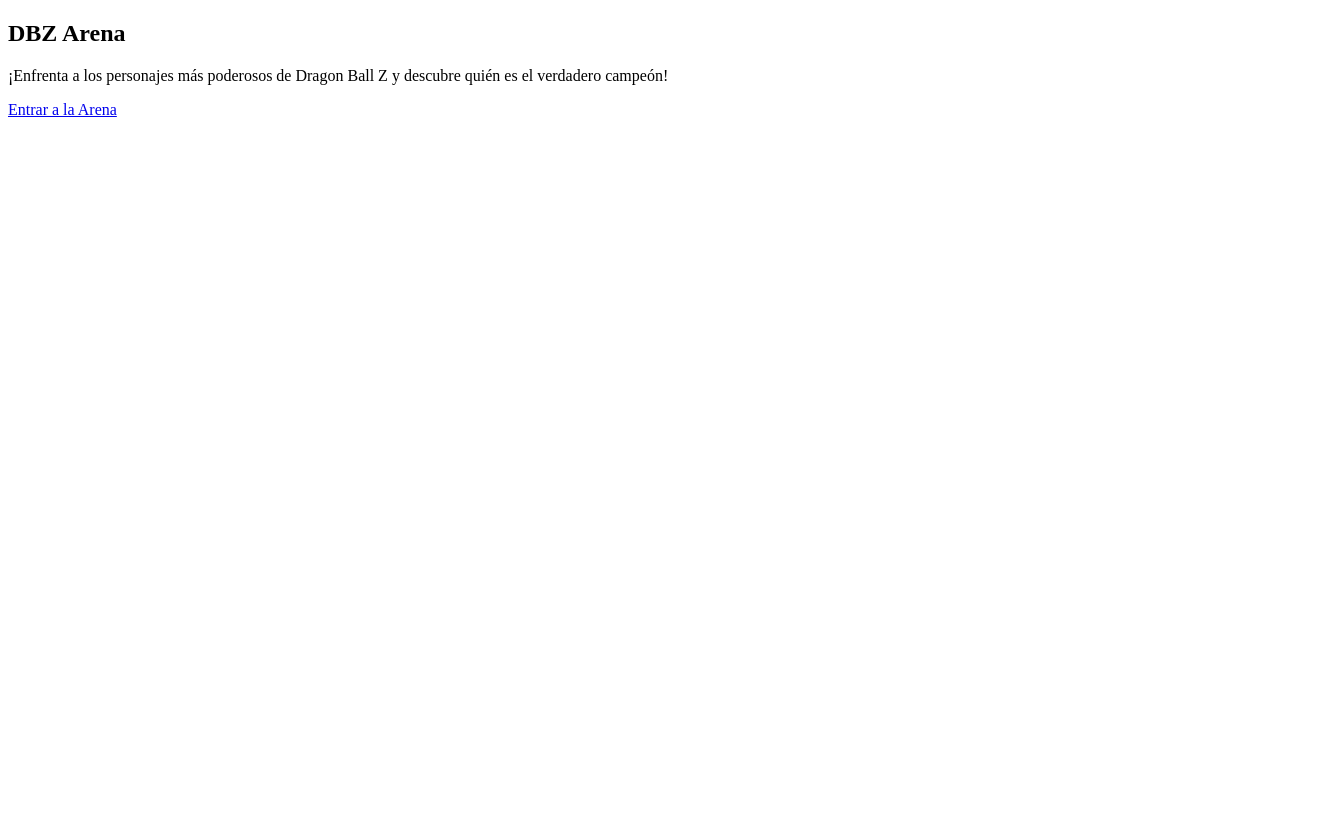
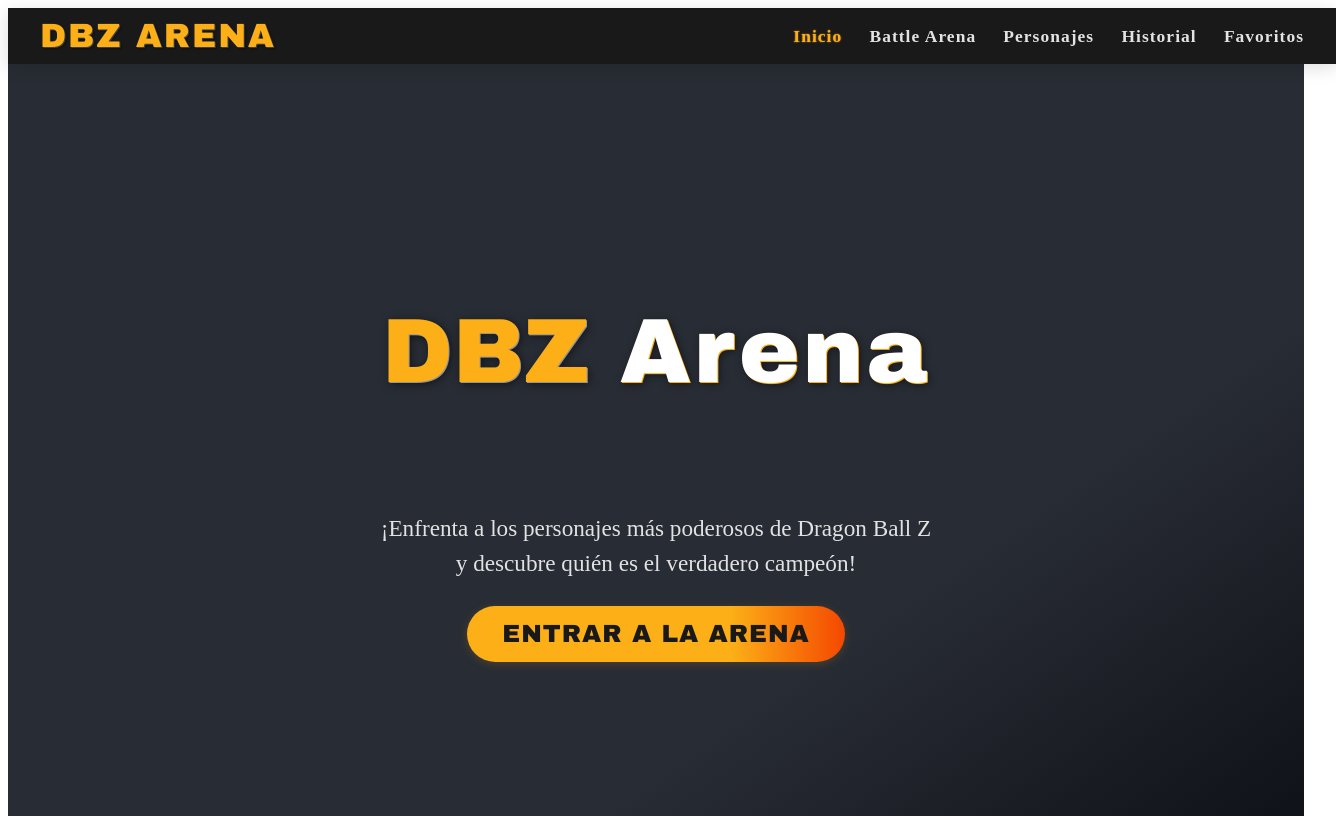
Before and after one commit to davquipe/dbz-battle-arena, a React (Vite) app: page / in a window 1280 px wide. Shown: the whole page, 1336 px wide, since content can reach past the window. Before the commit the page ends 800 px from the top, so only its background shows below. Built offline with nearby package versions, Linux system fonts and the light colour scheme.

Commit message:
feat: add BattleArena component and enhance styling with new SCSS variables, mixins, and themes

```diff
--- a/src/app/App.tsx
+++ b/src/app/App.tsx
@@ -1,8 +1,10 @@
 import { Suspense } from 'react'
 import { Outlet } from 'react-router-dom'
+import DBZNavbar from '../components/DBZNavbar'
 
 const App = () => (
 	<div className="dbz-app">
+		<DBZNavbar />
 		<Suspense fallback={<div className="dbz-loader">Cargando...</div>}>
 			<Outlet />
 		</Suspense>
--- /dev/null
+++ b/src/components/DBZNavbar.scss
@@ -0,0 +1,78 @@
+.dbz-navbar {
+	width: 100%;
+	background: #191919;
+	box-shadow: 0 4px 16px 0 #0002;
+	position: sticky;
+	top: 0;
+	z-index: 100;
+	display: flex;
+	align-items: center;
+	justify-content: space-between;
+	padding: 0 2rem;
+	height: 56px;
+
+	&__logo {
+		font-family: 'Bebas Neue', 'Arial Black', sans-serif;
+		font-size: 2.1rem;
+		letter-spacing: 2px;
+		color: #fcaf17;
+		text-shadow: 1px 1px 0 #fff3, 2px 2px 2px #0006;
+		display: flex;
+		align-items: center;
+		gap: 0.7rem;
+		img {
+			height: 38px;
+		}
+	}
+
+	&__links {
+		display: flex;
+		gap: 1.7rem;
+		list-style: none;
+		margin: 0;
+		padding: 0;
+	}
+
+	&__link {
+		font-size: 1.09rem;
+		color: #e3e3e3;
+		font-weight: 600;
+		letter-spacing: 0.06em;
+		text-decoration: none;
+		transition: color 0.16s;
+
+		&.active,
+		&:hover,
+		&:focus {
+			color: #fcaf17;
+			text-shadow: 0 0 2px #fcaf17aa;
+		}
+	}
+
+	// Responsive
+	@media (max-width: 800px) {
+		padding: 0 1rem;
+		&__logo {
+			font-size: 1.5rem;
+		}
+		&__links {
+			gap: 0.9rem;
+		}
+	}
+	@media (max-width: 540px) {
+		height: 48px;
+		padding: 0 0.6rem;
+		&__logo {
+			font-size: 1.05rem;
+			img {
+				height: 24px;
+			}
+		}
+		&__links {
+			gap: 0.4rem;
+		}
+		&__link {
+			font-size: 0.91rem;
+		}
+	}
+}
--- a/src/features/home/HeroSection.scss
+++ b/src/features/home/HeroSection.scss
@@ -0,0 +1,75 @@
+.dbz-hero {
+	min-height: 85vh;
+	width: 100%;
+	display: flex;
+	flex-direction: column;
+	align-items: center;
+	justify-content: center;
+	padding: 2.5rem 1rem 2rem;
+	background: linear-gradient(145deg, #282c34 70%, #101219 100%);
+
+	&__logo {
+		font-family: 'Bebas Neue', 'Arial Black', sans-serif;
+		font-size: 3.8rem;
+		color: #fcaf17;
+		text-shadow: 1px 1px 0 #fff8, 2px 2px 10px #0008;
+		margin-bottom: 0.7rem;
+		span {
+			color: #fff;
+			text-shadow: 1px 1px 0 #fcaf17, 2px 2px 8px #0007;
+			letter-spacing: 3px;
+		}
+		@media (max-width: 540px) {
+			font-size: 2rem;
+		}
+	}
+
+	&__text {
+		font-size: 1.45rem;
+		color: #e2e2e2;
+		text-align: center;
+		max-width: 560px;
+		margin-bottom: 1.6rem;
+		line-height: 1.5;
+		@media (max-width: 540px) {
+			font-size: 1rem;
+			margin-bottom: 1.1rem;
+		}
+	}
+
+	&__actions {
+		display: flex;
+		gap: 1rem;
+		align-items: center;
+		justify-content: center;
+	}
+
+	&__cta {
+		display: inline-block;
+		padding: 0.9rem 2.2rem;
+		background: linear-gradient(90deg, #fcaf17 70%, #f44800 100%);
+		color: #191919;
+		font-family: 'Bebas Neue', 'Arial Black', sans-serif;
+		font-size: 1.55rem;
+		border: none;
+		border-radius: 2.5rem;
+		text-transform: uppercase;
+		text-decoration: none;
+		letter-spacing: 1px;
+		box-shadow: 0 2px 10px #fcaf172a;
+		cursor: pointer;
+		transition: background 0.2s, transform 0.15s;
+		outline: none;
+		&:hover,
+		&:focus {
+			background: linear-gradient(90deg, #f44800 60%, #fcaf17 100%);
+			color: #fff;
+			transform: scale(1.045);
+			box-shadow: 0 4px 20px #f4480070;
+		}
+		@media (max-width: 540px) {
+			font-size: 1.04rem;
+			padding: 0.68rem 1.4rem;
+		}
+	}
+}
--- a/src/styles/_themes.scss
+++ b/src/styles/_themes.scss
@@ -0,0 +1,26 @@
+:root {
+	--color-bg: #181818;
+	--color-text: #f3f3f3;
+	--color-primary: #fcaf17;
+	--color-accent: #f44800;
+	--color-navbar: #191919;
+	--font-main: 'Inter', Arial, sans-serif;
+	--font-title: 'Bebas Neue', 'Arial Black', cursive;
+}
+
+[data-theme='light'] {
+	--color-bg: #f9fafc;
+	--color-text: #232323;
+	--color-navbar: #fff;
+}
+
+[data-theme='namek'] {
+	--color-bg: #49f4a4;
+	--color-text: #0d2c13;
+	--color-navbar: #23b35e;
+}
+
+body {
+	background: var(--color-bg);
+	color: var(--color-text);
+}
--- a/src/styles/main.scss
+++ b/src/styles/main.scss
@@ -1,10 +1,59 @@
-@import './variables';
-@import './mixins';
+@import './components/_variables';
+@import './components/_themes';
+@import './components/_mixins';
+
+*,
+*::before,
+*::after {
+	box-sizing: border-box;
+	margin: 0;
+	padding: 0;
+}
+
+html,
+body {
+	width: 100vw;
+	min-height: 100vh;
+	font-size: 16px;
+	font-family: var(--font-main, 'Inter', Arial, sans-serif);
+	background: var(--color-bg);
+	color: var(--color-text);
+	transition: background 0.25s, color 0.2s;
+}
 
 body {
-	background: #181818;
-	color: #fff;
-	font-family: 'Inter', 'Roboto', Arial, sans-serif;
+	-webkit-font-smoothing: antialiased;
+	-moz-osx-font-smoothing: grayscale;
 	min-height: 100vh;
-	margin: 0;
+	min-width: 100vw;
+	overflow-x: hidden;
 }
+
+a {
+	color: inherit;
+	text-decoration: none;
+}
+
+ul,
+ol {
+	list-style: none;
+}
+
+button,
+input,
+select,
+textarea {
+	font-family: inherit;
+	font-size: inherit;
+	background: none;
+	border: none;
+	outline: none;
+}
+
+.noselect {
+	user-select: none;
+}
+
+@import '../components/DBZNavbar.scss';
+@import '../components/DBZLoader.scss';
+@import '../features/home/HeroSection.scss';
```
Also changed, not shown: src/components/DBZLoader.scss (+31 -0 lines), src/features/battle/BattleArena.tsx (added, +9 -0 lines), src/styles/_mixins.scss (+16 -0 lines), src/styles/_variables.scss (+11 -2 lines).
